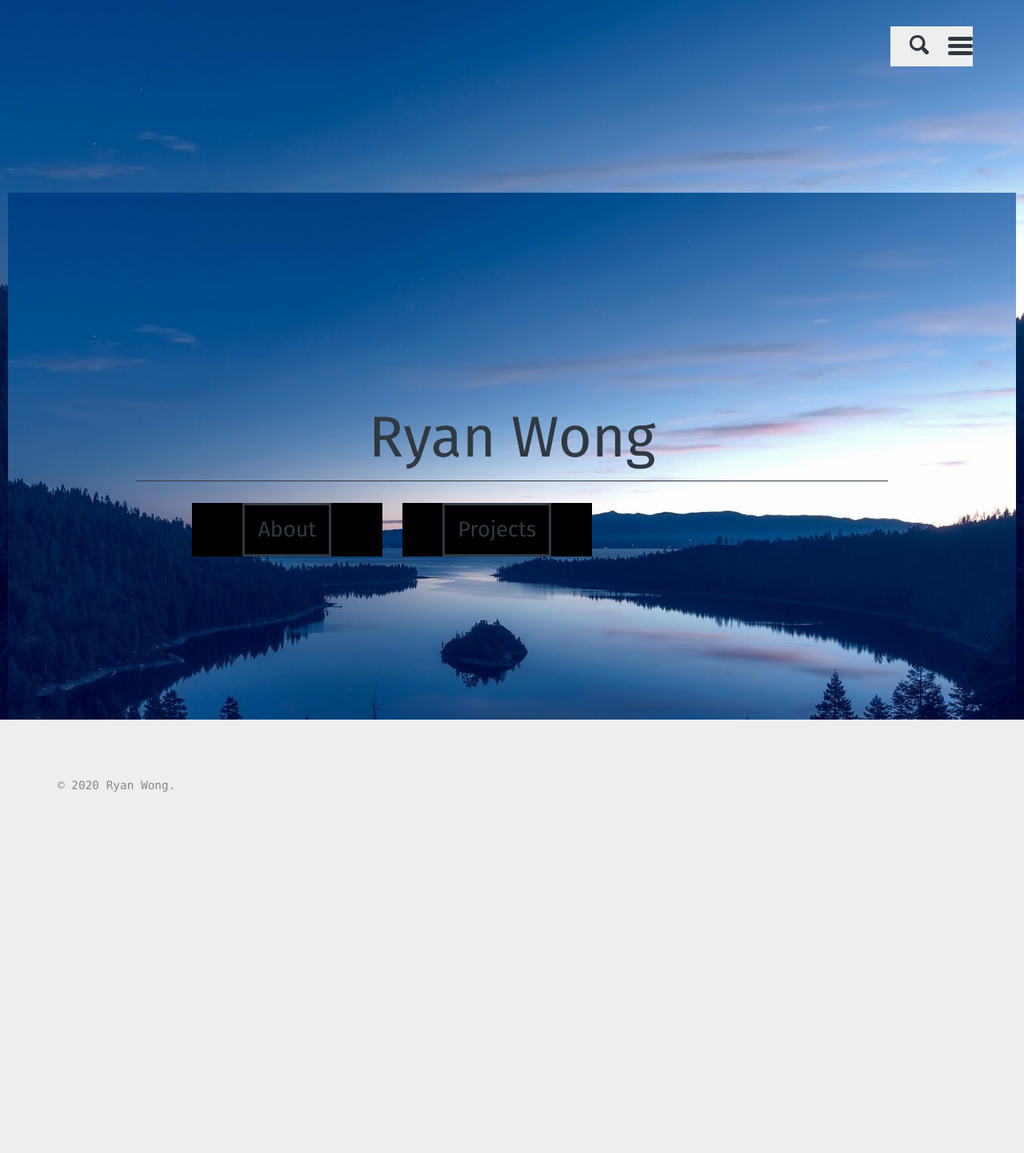
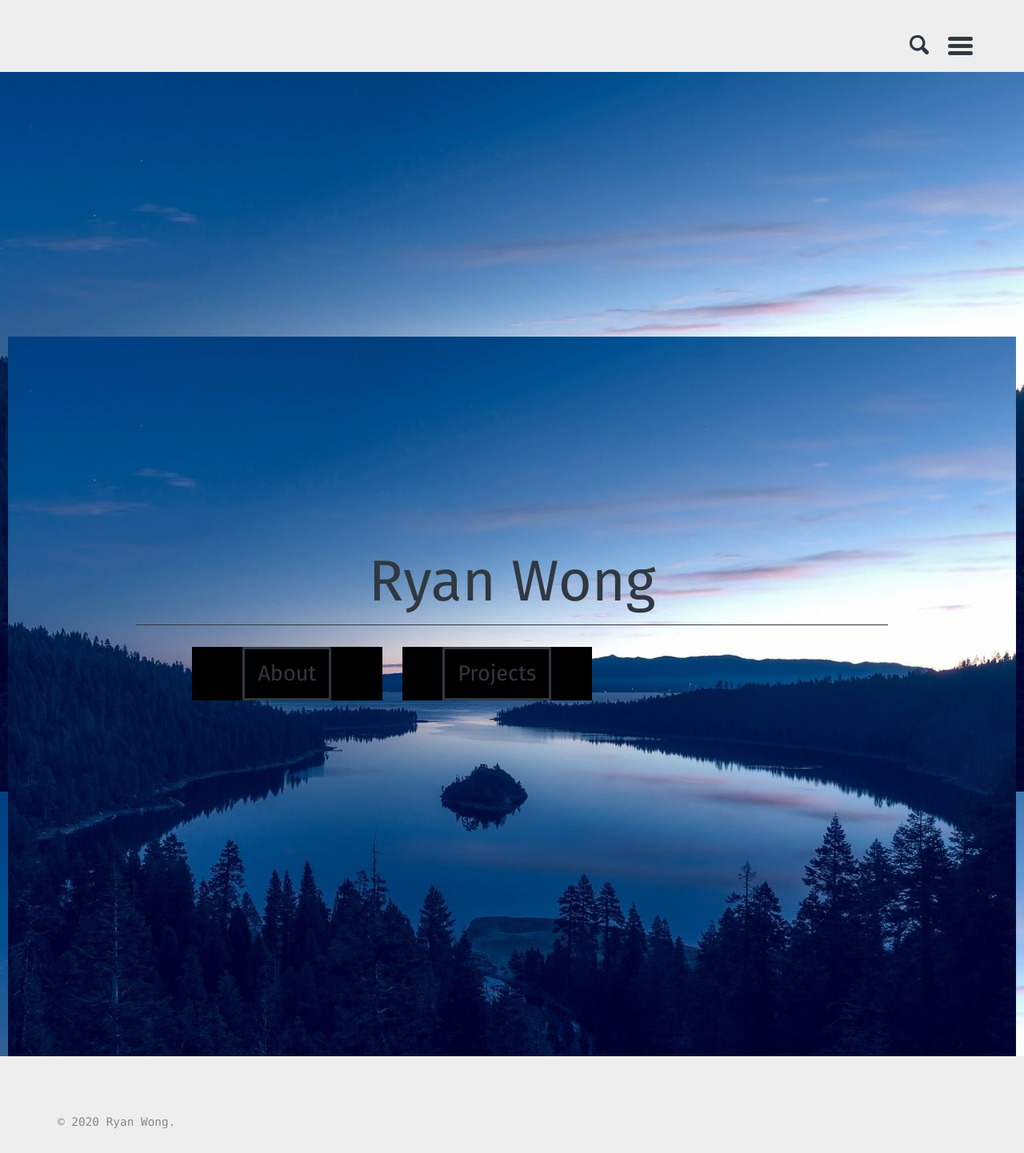
Before and after one commit to ryanwonghc/ryanwonghc.github.io, a Jekyll site: the page built from index.html, in a window 1280 px wide. Shown: the whole page at 80% size. Built offline with Jekyll 4.4.1, drawn with Linux system fonts in a browser that asks for light colours; the list of posts is cut into pages by our own code; before the commit the page ends 1021 px from its top, so only the background shows below that.

Commit message:
test wrapper size

```diff
--- a/_sass/basically-basic/_layout.scss
+++ b/_sass/basically-basic/_layout.scss
@@ -215,9 +215,10 @@ main {
 
   .wrapper {
     max-width: 100%;
-    max-height: 300px;
+    max-height: 100%;
     margin-left: auto;
     margin-right: auto;
+    margin-top: 5em;
     padding-right: 10px;
     padding-left: 10px;
     padding-top: 7em;
```
